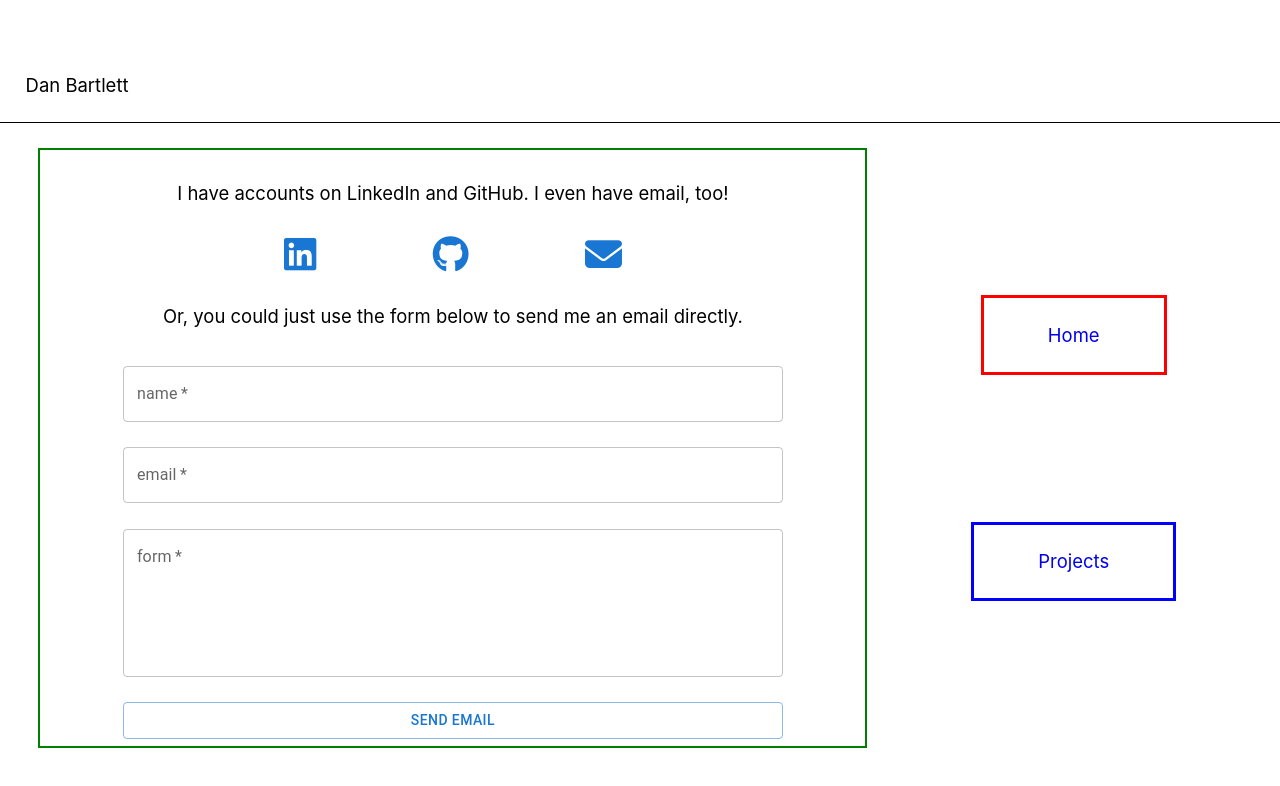
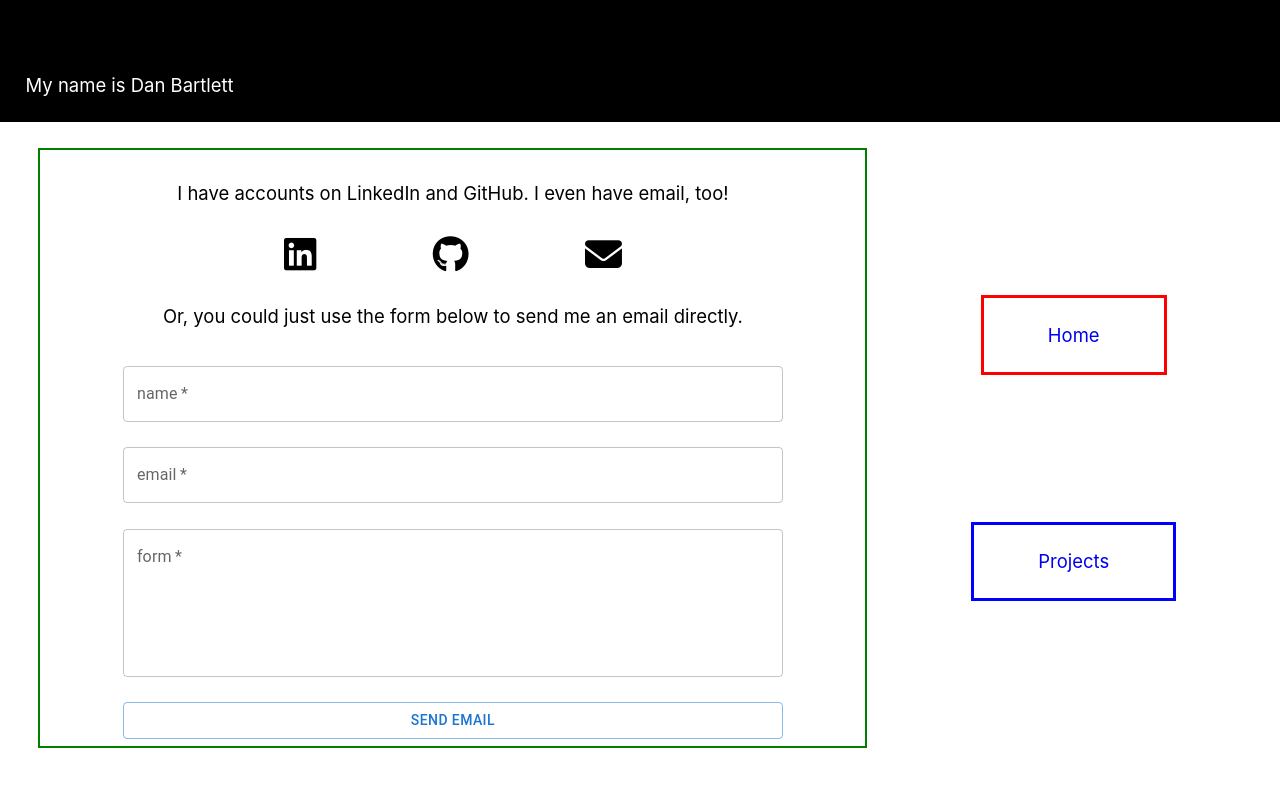
Before and after one commit to danbart909/portfolio, a React (Create React App) app: page /contact in a window 1280 px wide. Shown: the top 786 px of the page. Built offline with nearby package versions, Linux system fonts and the light colour scheme.

Commit message:
header update

```diff
--- a/src/App.js
+++ b/src/App.js
@@ -90,9 +90,11 @@ export default function App() {
         p='0 0 2vw 2vw'
         m='0 0 2vw 0'
         alignItems='flex-end'
+        backgroundColor='black'
+        color='white'
         borderBottom='1px solid'
       >
-        {view === 'home' ? 'Dan Bartlett' :
+        {view === 'home' ? 'My name is Dan Bartlett' :
         view === 'projects' ? 'Projects' :
         view === 'contact' ? 'Contact' : null}
       </Row>
--- a/src/components/Contact.js
+++ b/src/components/Contact.js
@@ -20,9 +20,15 @@ export default function Contact() {
           width='75%'
           justifyContent='space-evenly'
         >
-          <Link href="https://www.linkedin.com/in/d-bartlett/" target="_blank"><i className="icon fab fa-linkedin fa-2x" id="linkedin-i" role="link" /></Link>
-          <Link href="https://github.com/danbart909" target="_blank"><i className="icon fab fa-github fa-2x" id="github-i" role="link" /></Link>
-          <Link href="mailto:danbart909@gmail.com" target="_blank"><i className="icon fas fa-envelope fa-2x" id="github-i" role="link" /></Link>
+          <Link href="https://www.linkedin.com/in/d-bartlett/" target="_blank">
+            <i className="icon fab fa-linkedin fa-2x" style={{ color: 'black' }} role="link" />
+          </Link>
+          <Link href="https://github.com/danbart909" target="_blank">
+            <i className="icon fab fa-github fa-2x" style={{ color: 'black' }} role="link" />
+          </Link>
+          <Link href="mailto:danbart909@gmail.com" target="_blank">
+            <i className="icon fas fa-envelope fa-2x" style={{ color: 'black' }} role="link" />
+          </Link>
         </Row>
         <Row>Or, you could just use the form below to send me an email directly.</Row>
       </Col>
--- a/src/components/Home.js
+++ b/src/components/Home.js
@@ -11,7 +11,7 @@ export default function Home() {
       gap='4vw'
       border='2px solid red'
     >
-      <Row p='1vw'>My name is Dan Bartlett. I am a full-stack web developer and mobile app developer specializing in React and React Native, and a graduate of the Thinkful Full Stack Web Developer program. I have projects built using HTML, CSS, Javascript, React, React Native, Node.js, Express.js, Knex.js, and postgreSQL. I'm interested in learning how to solve problems through code as efficiently as possible, either solo or while collaborating with a team. My willingness to put forth the effort necessary to overcome any challenge makes me a valuable addition to any programming team.</Row>
+      <Row p='1vw'>I am a full-stack web developer and mobile app developer specializing in React and React Native, and a graduate of the Thinkful Full Stack Web Developer program. I have projects built using HTML, CSS, Javascript, React, React Native, Node.js, Express.js, Knex.js, and postgreSQL. I'm interested in learning how to solve problems through code as efficiently as possible, either solo or while collaborating with a team. My willingness to put forth the effort necessary to overcome any challenge makes me a valuable addition to any programming team.</Row>
       <Row p='1vw'>Download my Resume:
         <Link m='0 0 0 1vw' href='/danbartlettresume.docx'>.docx</Link>
       </Row>
--- a/src/components/Projects.js
+++ b/src/components/Projects.js
@@ -19,7 +19,7 @@ export default function Projects() {
       liveLink: 'https://play.google.com/store/apps/details?id=com.wrkr&hl=en&gl=US',
       apple: 'https://apps.apple.com/us/app/wrkrs/id1612568158',
       github: null,
-      description: 'This is an app designed to connect youth with their community by meeting any needs its members may have. Homeowners, or anyone needing assistance with any work they might have, can post jobs that people can then apply to offer their assistance.',
+      description: 'This is an app designed to connect youth with their community by meeting any needs its members may have. Homeowners, or anyone needing assistance with any work they might have, can post jobs that people can then apply to offer their assistance. Listed as "wrkrs" in the Apple Store.',
       technologies: 'React Native, Javascript, Expo',
       img1: wrkr1,
       img2: wrkr2
@@ -71,6 +71,7 @@ export default function Projects() {
           onClick={() => setTab(x)}
           border='1px solid'
           style={tab === x ? style1 : null}
+          sx={{ '&:hover': style1 }}
         >
           {x === 'happywife' ? 'Happy Wife' :
           x === 'turtlerace' ? 'Turtle Race!' : x}
@@ -159,6 +160,7 @@ export default function Projects() {
               <Link href={projects[tab].liveLink} target='_blank'>
                 <i
                   className={tab === 'happywife' ? 'fas fa-globe' : 'fas fa-play'}
+                  style={{ color: 'black' }}
                   role='link'
                 />
               </Link>
@@ -170,6 +172,7 @@ export default function Projects() {
               <Link href={projects[tab].github} target='_blank'>
                 <i
                   className="fab fa-github"
+                  style={{ color: 'black' }}
                   role='link'
                 />
               </Link>
```
